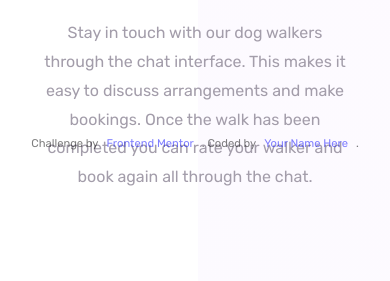
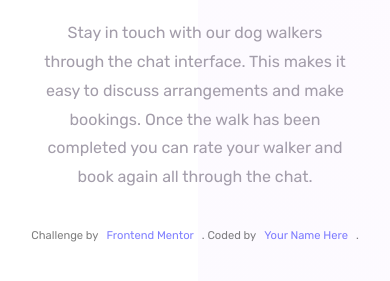
Before and after one commit to exploresahil/Frontend-Mentor-Chat-app-CSS-illustration-solution, a website: page index.html in a window 390 px wide. Shown: the part 681-962 px from the top of the page. Drawn offline with nearby package versions, Linux system fonts and the light colour scheme; files that its build step writes are made by us from their sources.

Commit message:
Update _media.scss

```diff
--- a/app/scss/_media.scss
+++ b/app/scss/_media.scss
@@ -24,7 +24,7 @@
     }
 
     body {
-        //height: 936px !important;
+        height: 936px !important;
         overflow: hidden !important;
     }
 
```
